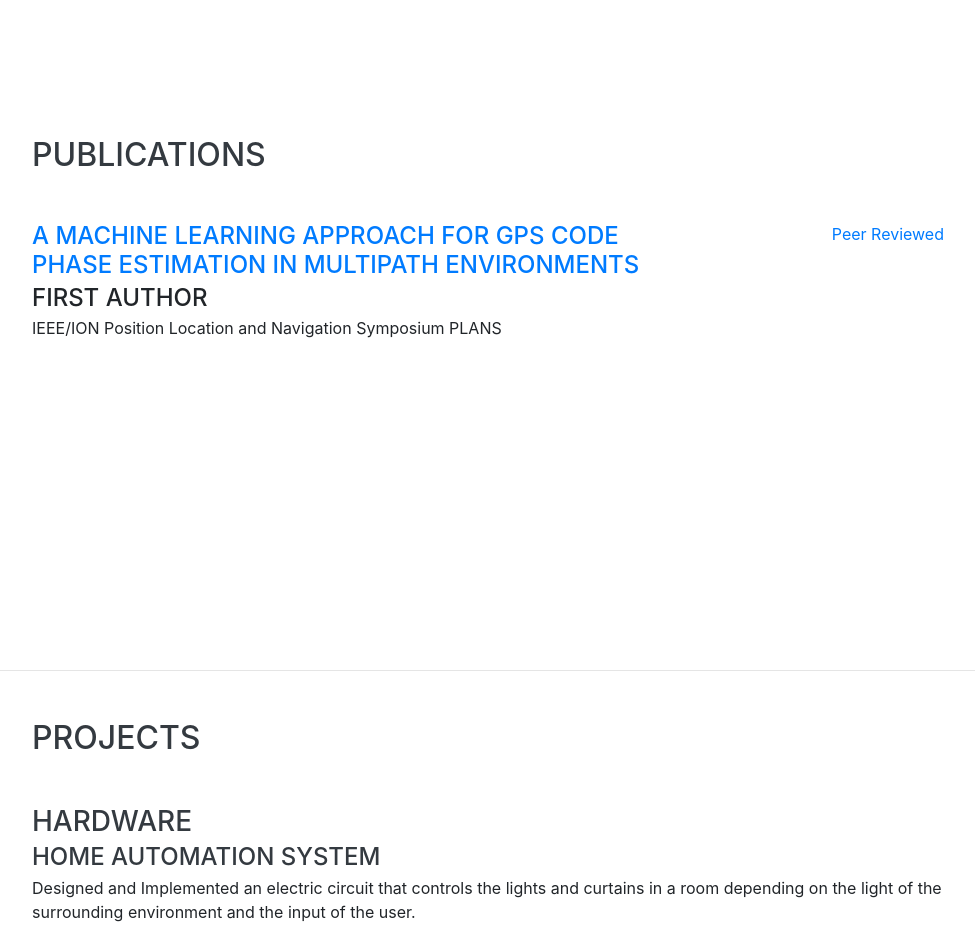
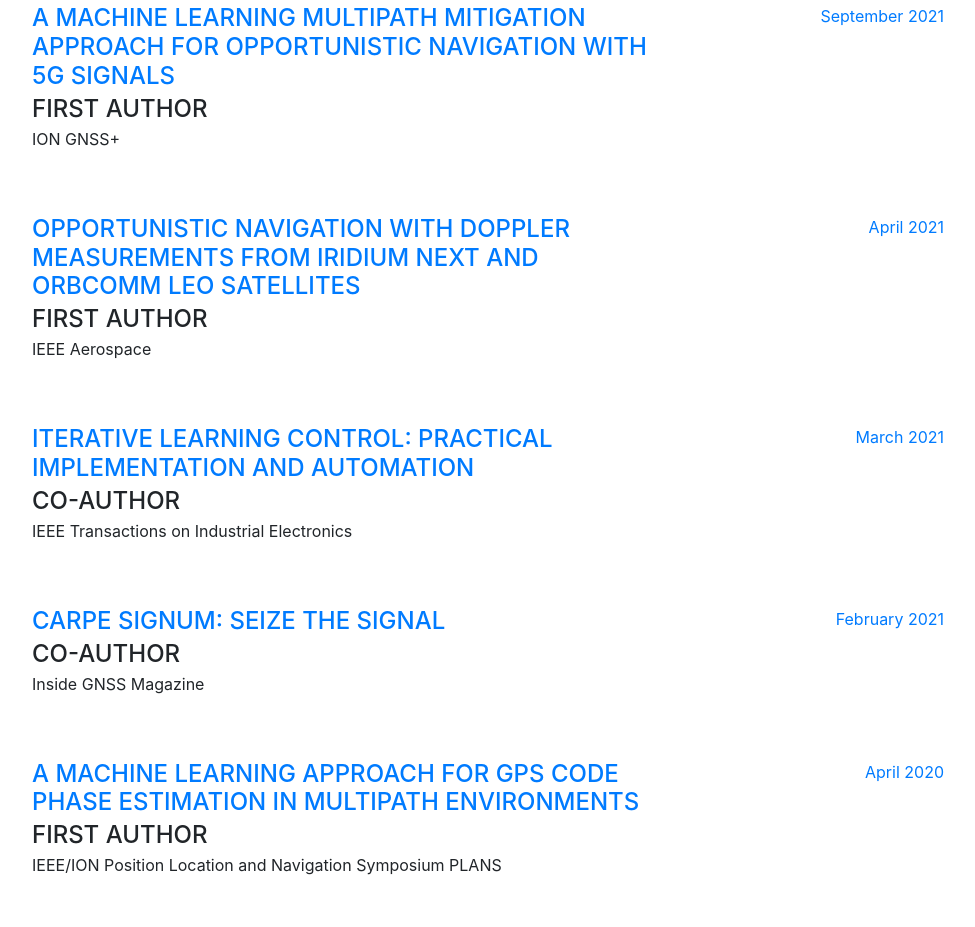
Before and after one commit to MohamadOrabi/MohamadOrabi, a website with bundled scripts: page index.html in a window 1280 px wide. Shown: the part 3334-4261 px from the top of the page, without its empty margins (288-1263 px from the left). Built offline with nearby package versions, Linux system fonts and the light colour scheme; a web font is replaced by a local one.

Commit message:
Updated Publications
This is after I sent my resume to Mahdi (Also updated links)

```diff
--- a/index.html
+++ b/index.html
@@ -260,13 +260,74 @@
     <hr class="m-0">
     <!-- ~~~~~~~~~~~~~~~~~~~~~~~~~~~~~~~Publications ~~~~~~~~~~~~~~~~~~~~~~~~~~~~~~~~~~~~~` -->
     <section class="resume-section p-3 p-lg-5 d-flex align-items-center" id="publications">
+
       <div class="w-100">
         <h2 class="mb-5">Publications</h2>
 
         <div class="resume-item d-flex flex-column flex-md-row justify-content-between mb-5">
           <div class="resume-content">
             <h4 class="mb-0">
-	            <a href="http://aspin.eng.uci.edu/papers/A_machine_learning_approach_for_GPS_code_phase_estimation_in_multipath_environments.pdf">
+	            <a href="https://www.researchgate.net/publication/354934047_A_Machine_Learning_Multipath_Mitigation_Approach_for_Opportunistic_Navigation_with_5G_Signals">
+	            A Machine Learning Multipath Mitigation Approach for Opportunistic Navigation with 5G Signals
+	        </h4>
+	            </a>
+            <div class="subheading mb-0">First Author</div>
+            <p>ION GNSS+</p>
+          </div>
+          <div class="resume-date text-md-right">
+            <span class="text-primary">September 2021</span>
+          </div>
+        </div>
+
+        <div class="resume-item d-flex flex-column flex-md-row justify-content-between mb-5">
+          <div class="resume-content">
+            <h4 class="mb-0">
+	            <a href="https://www.researchgate.net/publication/351073748_Opportunistic_Navigation_with_Doppler_Measurements_from_Iridium_Next_and_Orbcomm_LEO_Satellites">
+	            Opportunistic Navigation with Doppler Measurements from Iridium Next and Orbcomm LEO Satellites
+	        </h4>
+	            </a>
+            <div class="subheading mb-0">First Author</div>
+            <p>IEEE Aerospace</p>
+          </div>
+          <div class="resume-date text-md-right">
+            <span class="text-primary">April 2021</span>
+          </div>
+        </div>
+
+        <div class="resume-item d-flex flex-column flex-md-row justify-content-between mb-5">
+          <div class="resume-content">
+            <h4 class="mb-0">
+	            <a href="https://www.researchgate.net/publication/349985705_Iterative_Learning_Control_Practical_Implementation_and_Automation">
+	            Iterative Learning Control: Practical Implementation and Automation
+	        </h4>
+	            </a>
+            <div class="subheading mb-0">Co-Author</div>
+            <p>IEEE Transactions on Industrial Electronics</p>
+          </div>
+          <div class="resume-date text-md-right">
+            <span class="text-primary">March 2021</span>
+          </div>
+        </div>
+
+        <div class="resume-item d-flex flex-column flex-md-row justify-content-between mb-5">
+          <div class="resume-content">
+            <h4 class="mb-0">
+	            <a href="https://insidegnss.com/carpe-signum-seize-the-signal/">
+	            Carpe Signum: Seize the Signal
+	        </h4>
+	            </a>
+            <div class="subheading mb-0">Co-Author</div>
+            <p>Inside GNSS Magazine</p>
+          </div>
+          <div class="resume-date text-md-right">
+            <span class="text-primary">February 2021</span>
+          </div>
+        </div>
+
+        <div class="resume-item d-flex flex-column flex-md-row justify-content-between mb-5">
+          <div class="resume-content">
+            <h4 class="mb-0">
+	            <a href="https://www.researchgate.net/publication/342016273_A_Machine_Learning_Approach_for_GPS_Code_Phase_Estimation_in_Multipath_Environments">
 	            A Machine Learning Approach for GPS Code Phase Estimation in Multipath Environments
 	        </h4>
 	            </a>
@@ -274,12 +335,14 @@
             <p>IEEE/ION Position Location and Navigation Symposium PLANS</p>
           </div>
           <div class="resume-date text-md-right">
-            <span class="text-primary">Peer Reviewed</span>
+            <span class="text-primary">April 2020</span>
           </div>
         </div>
 
+
         </div>
-        </section>
+
+    </section>
     <!-- ~~~~~~~~~~~~~~~~~~~~~~~~~~~~~~~~~~~~~Projects~~~~~~~~~~~~~~~~~~~~~~~~~~~~~~~~~~~~~~~~~~~~~~~~~~~~~ -->
 
 
```
